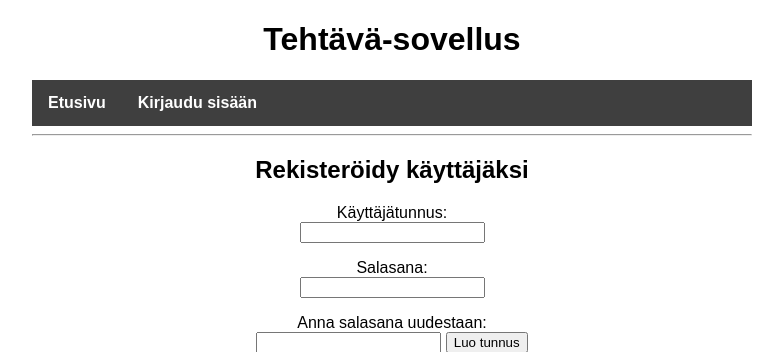
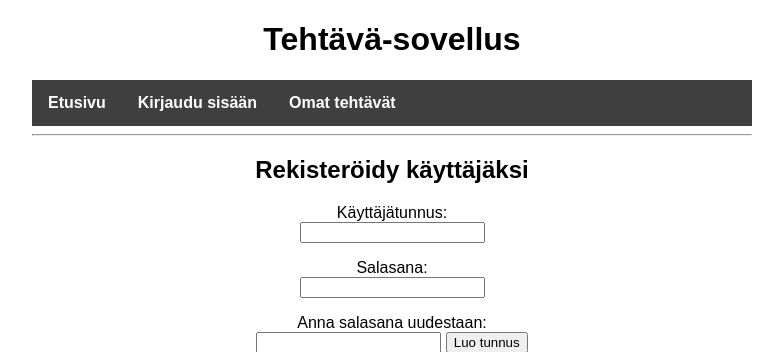
Before and after one commit to veeranniina/tsoha-teht-v-sovellus, a Flask app: page /register in a window 1280 px wide. Shown: the top 352 px of the page, without its empty margins (248-1031 px from the left). Run offline with Flask 3, Linux system fonts and the light colour scheme.

Commit message:
added /home in layout.html

```diff
--- a/templates/layout.html
+++ b/templates/layout.html
@@ -6,6 +6,7 @@
 <ul>
     <li><a href="/">Etusivu</a></li>
     <li><a href="/login">Kirjaudu sisään</a></li>
+    <li><a href="/home">Omat tehtävät</a></li>
 </ul>
 <hr>
 {% block content %}{% endblock %}
```
